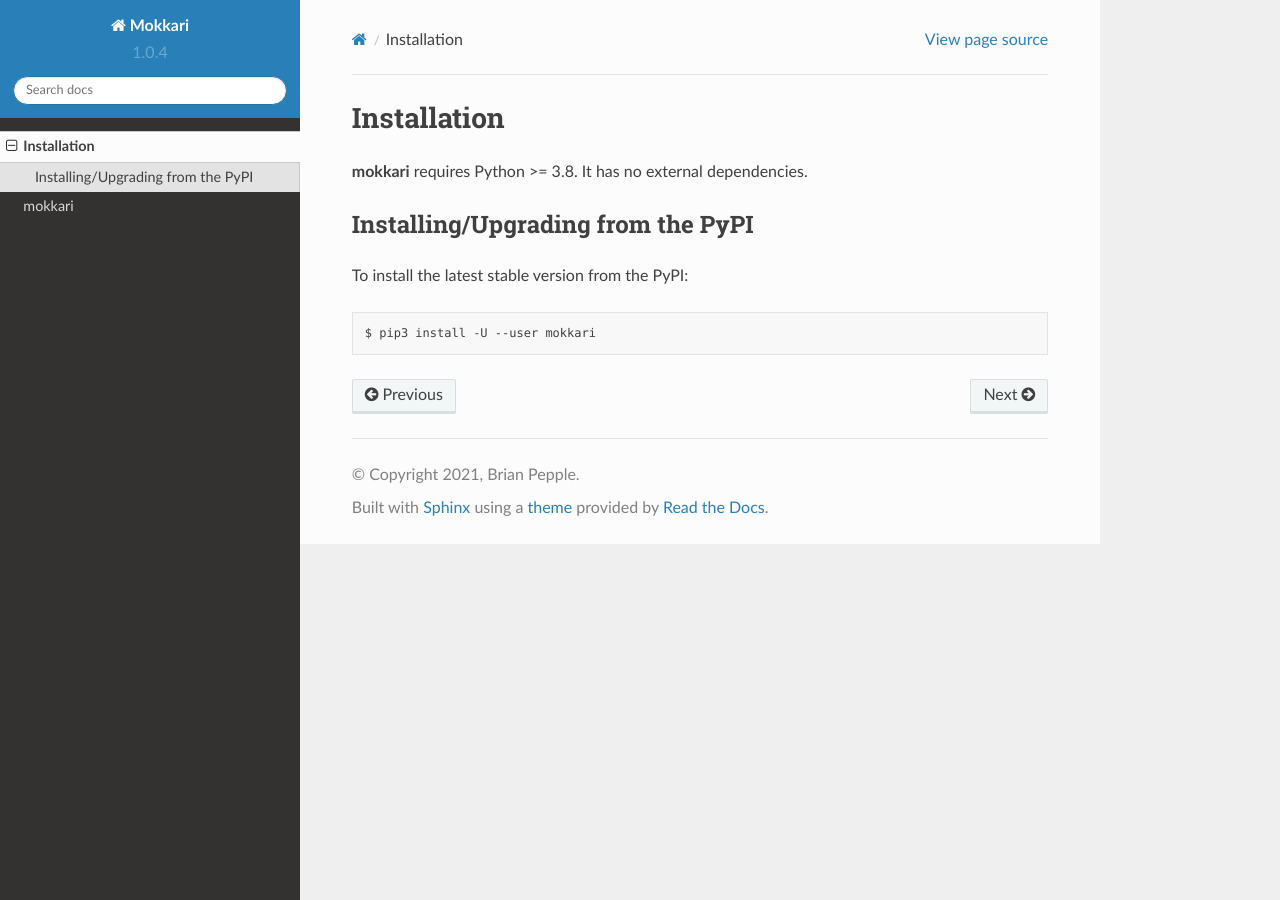
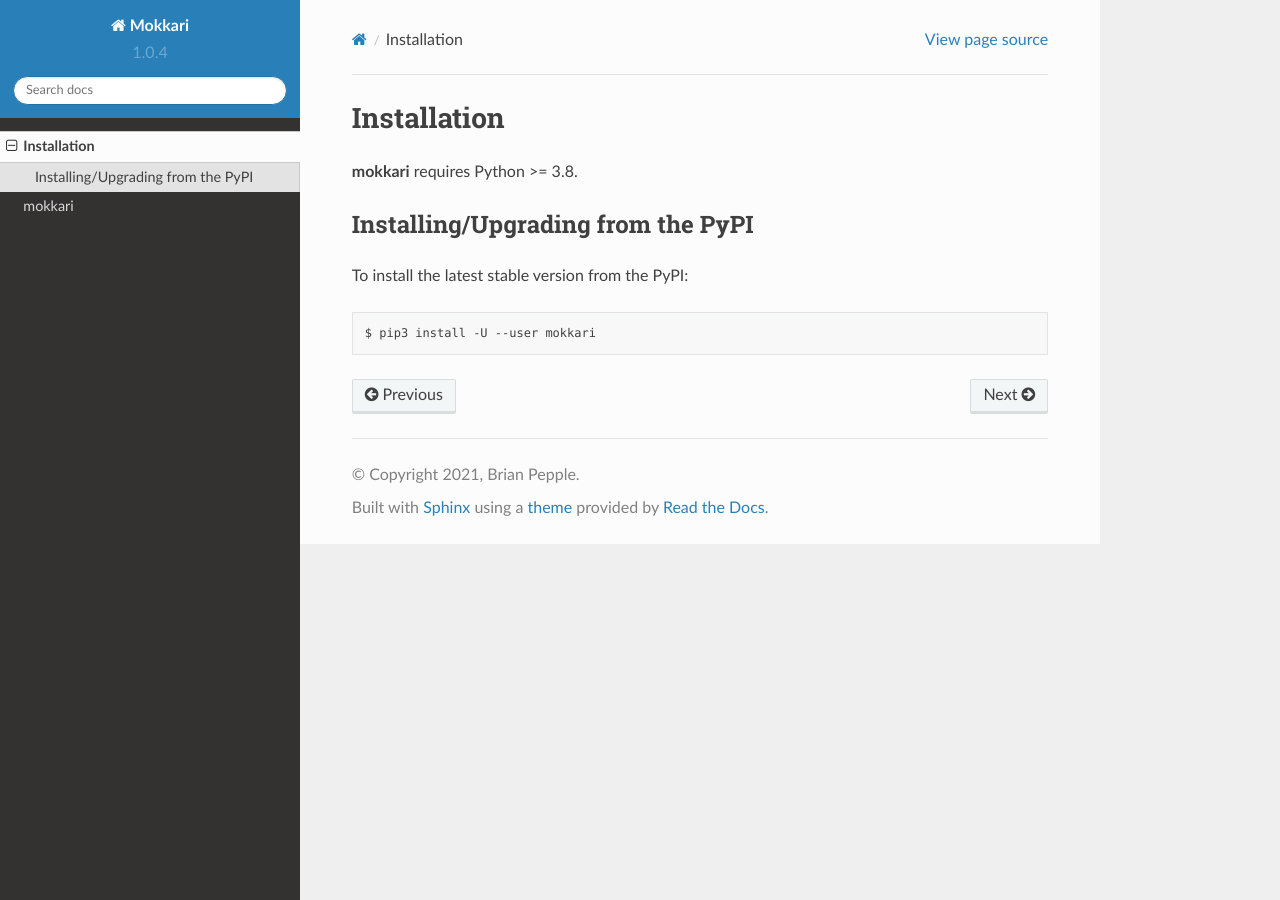
Before and after one commit to Metron-Project/mokkari, a Sphinx documentation site: the page built from docs/source/install.rst, in a window 1280 px wide. Built offline with Sphinx 7.4.7 and the Read the Docs theme 2.0.0, drawn with Linux system fonts in a browser that asks for light colours.

Commit message:
Remove wrong info

```diff
--- a/docs/source/install.rst
+++ b/docs/source/install.rst
@@ -3,7 +3,7 @@
 Installation
 ============
 
-**mokkari** requires Python >= 3.8. It has no external dependencies.
+**mokkari** requires Python >= 3.8.
 
 Installing/Upgrading from the PyPI
 ----------------------------------
```
